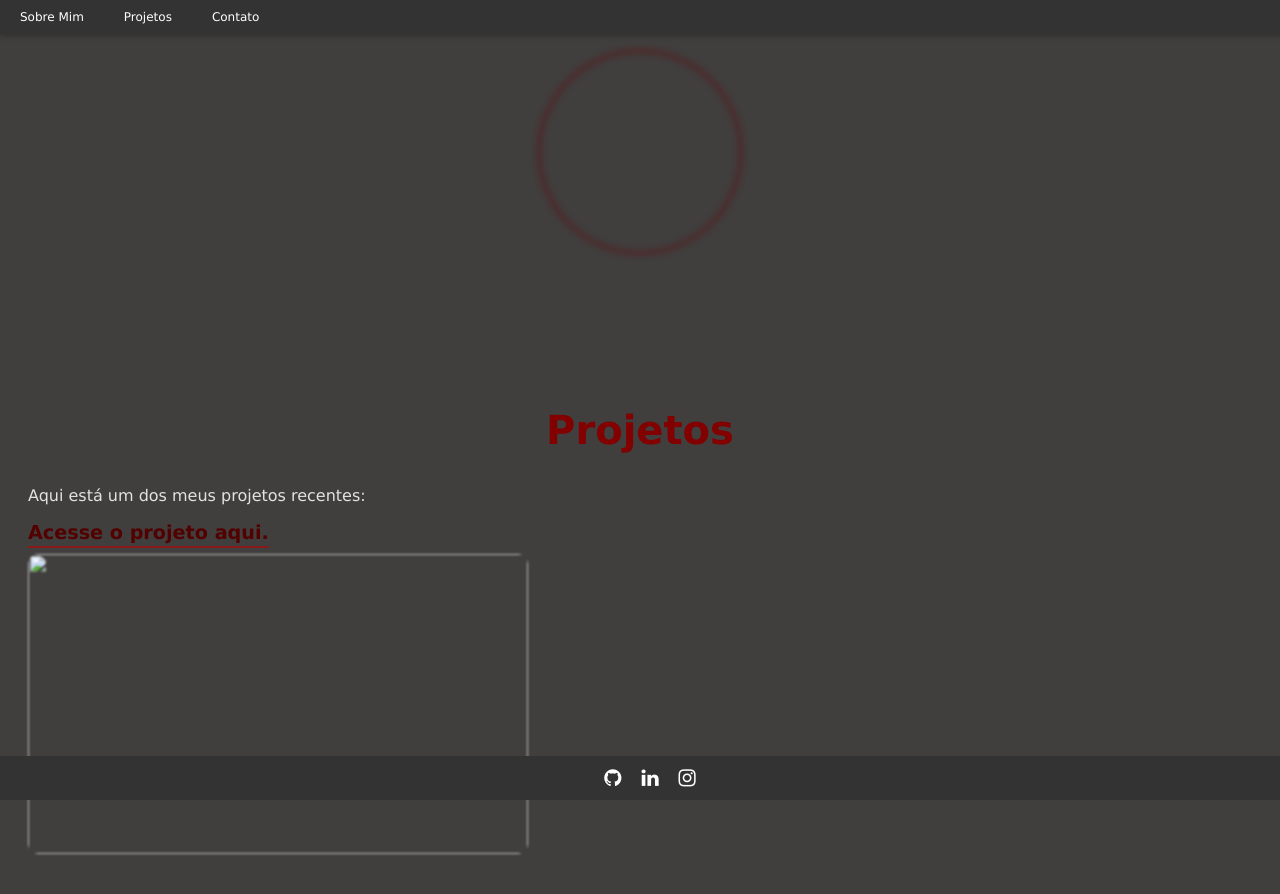
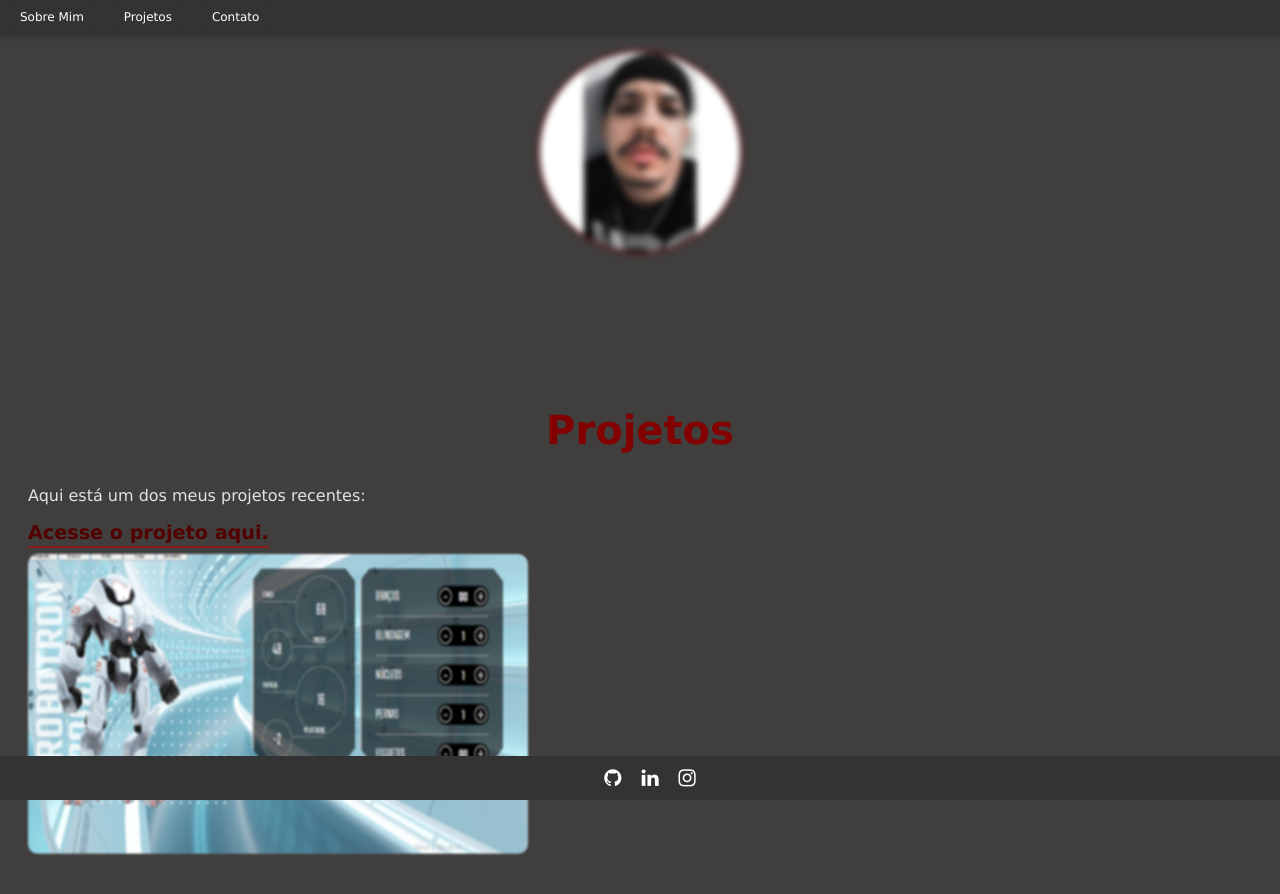
Before and after one commit to lucas0498/Mini_Blog, a plain HTML site: page projetos.html in a window 1280 px wide. Drawn offline with Linux system fonts and the light colour scheme; files that its build step writes are made by us from their sources.

Commit message:
Update projetos.html

```diff
--- a/projetos.html
+++ b/projetos.html
@@ -5,7 +5,7 @@
     <meta name="viewport" content="width=device-width, initial-scale=1.0">
     <meta http-equiv="X-UA-Compatible" content="ie=edge">
     <title>Projetos</title>
-    <link rel="stylesheet" href="css/style.css">
+    <link rel="stylesheet" href="style.css">
     <link rel="stylesheet" href="https://cdnjs.cloudflare.com/ajax/libs/font-awesome/4.7.0/css/font-awesome.min.css">
   </head>
   <body>
@@ -17,13 +17,13 @@
           <li><a href="contato.html">Contato</a></li>
         </ul>
       </nav>
-      <img src="img/perfil.jpeg" alt="#" id="foto-cabecalho">
+      <img src="perfil.jpeg" alt="#" id="foto-cabecalho">
     </header>
     <div class="conteudo">
       <h2 id="titulo-projetos">Projetos</h2>
       <p>Aqui está um dos meus projetos recentes:</p>
       <a href="https://github.com/lucas0498/robotron-2000.git" class="projeto-link">Acesse o projeto aqui.</a> <br>
-      <img src="img/projeto.png" alt="" class="foto-projeto">
+      <img src="projeto.png" alt="" class="foto-projeto">
     </div>
     <footer>
       <ul class="social-icons">
```
